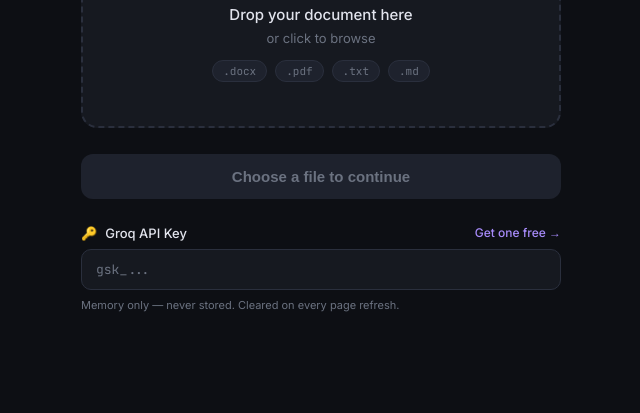
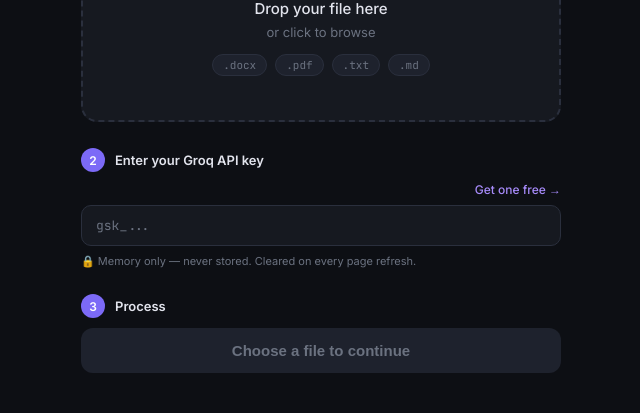
Before and after one commit to Mani-Padala/doc-audio-player, a website: page public/index.html in a window 1280 px wide. Shown: the part 409-822 px from the top of the page, without its empty margins (319-959 px from the left). Before the commit the page ends 800 px from the top, so only its background shows below. Drawn offline with Linux system fonts and the light colour scheme.

Commit message:
start button added

```diff
--- a/public/index.html
+++ b/public/index.html
@@ -15,10 +15,14 @@
     <h1>Doc Audio Player</h1>
     <p>Upload any document. Each section gets explained conversationally — then ask follow-up questions by typing or speaking.</p>
   </div>
+
+  <!-- Step 1: File -->
+  <div class="upload-step">
+    <div class="upload-step-label"><span class="step-num">1</span> Choose a document</div>
     <div class="drop-zone" id="dropZone">
       <input type="file" id="fileInput" accept=".docx,.txt,.md,.pdf" autocomplete="off">
       <div class="drop-icon" id="dropIcon">📄</div>
-    <div class="drop-title" id="dropTitle">Drop your document here</div>
+      <div class="drop-title" id="dropTitle">Drop your file here</div>
       <div class="drop-sub" id="dropSub">or click to browse</div>
       <div class="drop-types" id="dropTypes">
         <span class="type-badge">.docx</span>
@@ -27,21 +31,29 @@
         <span class="type-badge">.md</span>
       </div>
     </div>
+  </div>
 
-  <button class="start-btn" id="startBtn" disabled onclick="startFromButton()">
-    Choose a file to continue
-  </button>
-
+  <!-- Step 2: API Key -->
+  <div class="upload-step">
+    <div class="upload-step-label"><span class="step-num">2</span> Enter your Groq API key</div>
     <div class="api-key-section">
       <div class="api-key-label">
-      <span>🔑</span>
-      <span>Groq API Key</span>
         <a href="https://console.groq.com/keys" target="_blank">Get one free →</a>
       </div>
       <input type="password" id="apiKeyInput" class="api-key-input"
              placeholder="gsk_..." autocomplete="new-password" spellcheck="false">
-    <div class="api-key-note">Memory only — never stored. Cleared on every page refresh.</div>
+      <div class="api-key-note">🔒 Memory only — never stored. Cleared on every page refresh.</div>
     </div>
+  </div>
+
+  <!-- Step 3: Start -->
+  <div class="upload-step">
+    <div class="upload-step-label"><span class="step-num">3</span> Process</div>
+    <button class="start-btn" id="startBtn" disabled>
+      Choose a file to continue
+    </button>
+  </div>
+
 </div>
 
 <!-- ═══════════ PROCESSING SCREEN ═══════════ -->
--- a/public/js/main.js
+++ b/public/js/main.js
@@ -72,22 +72,22 @@ function _fileSelected(file) {
 
   // Update drop zone UI
   dropZone.classList.add('file-selected');
-  $('dropIcon').textContent = '✅';
+  $('dropIcon').textContent  = '✅';
   $('dropTitle').textContent = file.name;
-  $('dropSub').textContent = (file.size / 1024).toFixed(0) + ' KB — ready to process';
+  $('dropSub').textContent   = (file.size / 1024).toFixed(1) + ' KB — ready to process';
   $('dropTypes').style.display = 'none';
 
   // Enable start button
   const btn = $('startBtn');
-  btn.textContent = 'Start →';
+  btn.textContent = '▶  Start processing';
   btn.disabled = false;
   btn.classList.add('ready');
+
+  // Scroll start button into view on mobile
+  btn.scrollIntoView({ block: 'nearest', behavior: 'smooth' });
 }
 
-// Called by the Start button
-window.startFromButton = () => {
-  if (_pendingFile) _startProcessing(_pendingFile);
-};
+
 
 // API key — memory only, never persisted
 $('apiKeyInput').addEventListener('input', function () {
@@ -107,6 +107,7 @@ async function _startProcessing(file) {
     const inp = $('apiKeyInput');
     inp.classList.add('error');
     inp.focus();
+    inp.scrollIntoView({ block: 'center', behavior: 'smooth' });
     return;
   }
 
@@ -509,6 +510,9 @@ function _resetToUpload() {
 $('topbarIcon').addEventListener('click', _resetToUpload);
 $('newFileBtn').addEventListener('click', _resetToUpload);
 $('backBtn').addEventListener('click', _resetToUpload);
+$('startBtn').addEventListener('click', () => {
+  if (_pendingFile) _startProcessing(_pendingFile);
+});
 
 // ═══════════════════════════════════════════════════════════════════
 // UI HELPERS
--- a/public/style.css
+++ b/public/style.css
@@ -62,7 +62,7 @@ body {
   position: relative;
 }
 .drop-zone:hover, .drop-zone.drag-over { border-color: var(--accent); background: var(--active-bg); }
-.drop-zone input[type=file] { position: absolute; inset: 0; opacity: 0; cursor: pointer; width: 100%; height: 100%; }
+.drop-zone input[type=file] { position: absolute; inset: 0; opacity: 0; cursor: pointer; width: 100%; height: 100%; z-index: 2; }
 .drop-icon  { font-size: 38px; margin-bottom: 14px; opacity: .6; }
 .drop-title { font-size: 15px; font-weight: 500; margin-bottom: 6px; }
 .drop-sub   { font-size: 13px; color: var(--muted); }
@@ -74,8 +74,25 @@ body {
   background: var(--surface2); border: 1px solid var(--border); color: var(--muted);
 }
 
+/* ── Upload steps ── */
+.upload-step {
+  width: 100%; max-width: 480px;
+  display: flex; flex-direction: column; gap: 10px;
+}
+.upload-step-label {
+  display: flex; align-items: center; gap: 10px;
+  font-size: 13px; font-weight: 600; color: var(--text);
+}
+.step-num {
+  width: 24px; height: 24px; border-radius: 50%;
+  background: var(--accent); color: white;
+  font-size: 12px; font-weight: 700;
+  display: flex; align-items: center; justify-content: center;
+  flex-shrink: 0;
+}
+
 /* ── API Key ── */
-.api-key-section { width: 100%; max-width: 480px; display: flex; flex-direction: column; gap: 8px; }
+.api-key-section { width: 100%; display: flex; flex-direction: column; gap: 8px; }
 .api-key-label   { display: flex; align-items: center; gap: 8px; font-size: 13px; font-weight: 500; }
 .api-key-label a { margin-left: auto; font-size: 12px; color: var(--accent2); text-decoration: none; }
 .api-key-label a:hover { text-decoration: underline; }
@@ -93,7 +110,7 @@ body {
 
 /* ── Start button ── */
 .start-btn {
-  width: 100%; max-width: 480px;
+  width: 100%;
   padding: 14px;
   background: var(--accent);
   border: none; border-radius: 12px;
```
Lines whose indentation alone changed are shown as unchanged.
